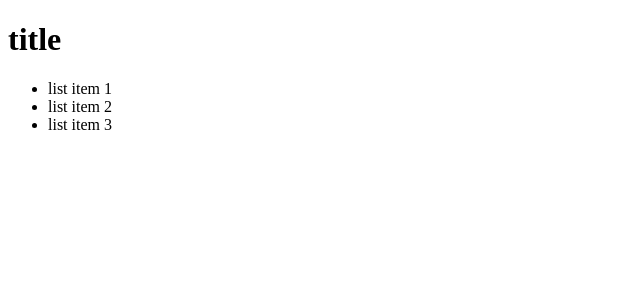
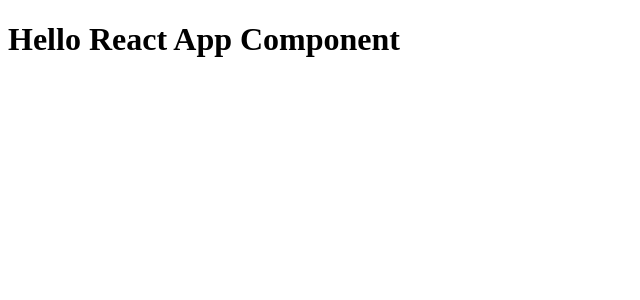
Before and after one commit to mrisaina/react-29-11, a React (Create React App) app: page / in a window 1280 px wide. Shown: the top 300 px of the page, without its empty margins (0-640 px from the left). Built offline with nearby package versions, Linux system fonts and the light colour scheme.

Commit message:
added component

```diff
--- a/src/index.tsx
+++ b/src/index.tsx
@@ -12,26 +12,34 @@ import ReactDOM from 'react-dom/client'
 
 // added element with JSX
 
-const title = (
-    <h1 id="red" className="className">
-        <div>title</div>
-    </h1>
-)
+// const title = (
+//     <h1 id="red" className="className">
+//         <div>title</div>
+//     </h1>
+// )
 
-const list = (
-    <ul>
-        <li>list item 1</li>
-        <li>list item 2</li>
-        <li>list item 3</li>
-    </ul>
-)
+// const list = (
+//     <ul>
+//         <li>list item 1</li>
+//         <li>list item 2</li>
+//         <li>list item 3</li>
+//     </ul>
+// )
 
-const content = (
-    <div>
-        {title}
-        {list}
-    </div>
-)
+// const content = (
+//     <div>
+//         {title}
+//         {list}
+//     </div>
+// )
+
+const App = () => {
+    return <h1>Hello React App Component</h1>
+}
 
 const root = ReactDOM.createRoot(document.getElementById('root') as HTMLElement)
-root.render(<React.StrictMode>{content}</React.StrictMode>)
+root.render(
+    <React.StrictMode>
+        <App />
+    </React.StrictMode>
+)
```
